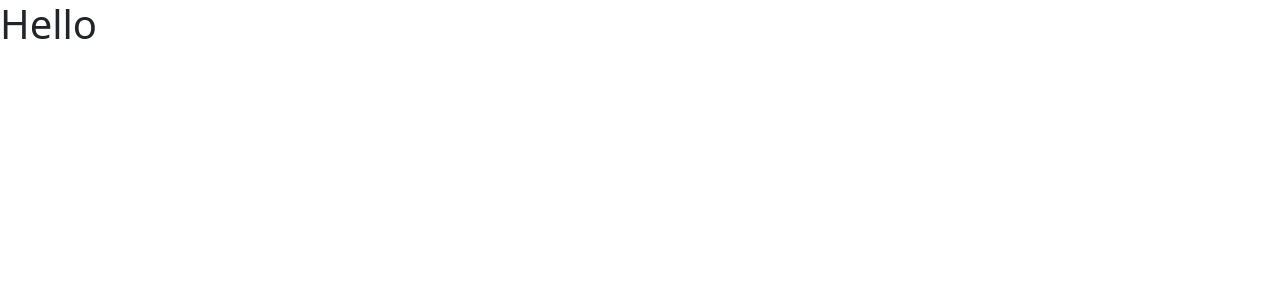
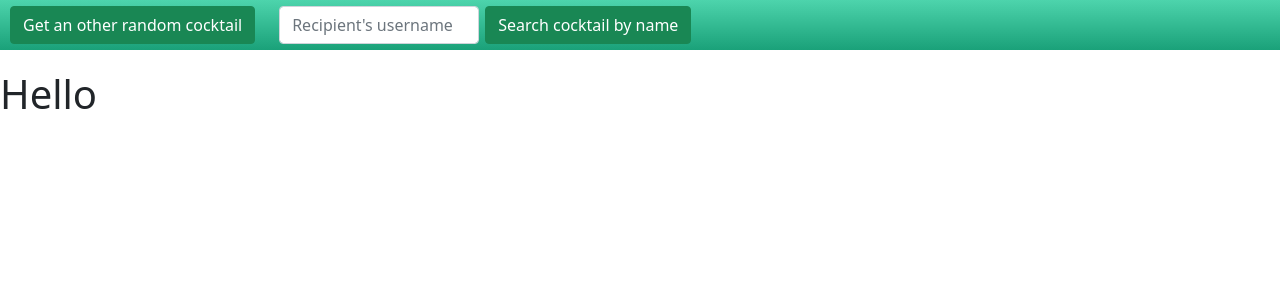
Before and after one commit to Ryle90/digitalThinkersTeszt, a React (Create React App) app in the folder frontend/: page /cocktail in a window 1280 px wide. Shown: the top 300 px of the page. Built offline with nearby package versions, Linux system fonts and the light colour scheme; no server answers.

Commit message:
Main component can query cocktails list and added design to header

```diff
--- a/frontend/src/App.scss
+++ b/frontend/src/App.scss
@@ -1 +1,25 @@
-@import "../node_modules/bootstrap/scss/bootstrap"
+@import "../node_modules/bootstrap/scss/bootstrap";
+
+header {
+    background: linear-gradient($teal-400, $teal-600);
+    height: 50px;
+    position: fixed;
+    top: 0;
+    left: 0;
+    right: 0;
+    padding: 10px;
+    display: flex;
+    align-items: center;
+
+    input {
+        max-width: 200px;
+        margin: {
+            left: 24px;
+            right: 6px;
+        }
+    }
+}
+
+main {
+    margin-top: 70px;
+}
--- a/frontend/src/components/Header.js
+++ b/frontend/src/components/Header.js
@@ -1,10 +1,15 @@
-import { Button } from 'react-bootstrap';
+import { Button, FormControl } from 'react-bootstrap';
 
-export default function Header () {
+export default function Header() {
     return (
         <header>
-            <Button>Get an othor random cocktail</Button>
-            <Button>Search cocktail by name</Button>
+            <Button variant="success">Get an other random cocktail</Button>
+            <FormControl
+                placeholder="Recipient's username"
+                aria-label="Recipient's username"
+                aria-describedby="basic-addon2"
+            />
+            <Button variant="success">Search cocktail by name</Button>
         </header>
     )
 }
--- a/frontend/src/components/Main.js
+++ b/frontend/src/components/Main.js
@@ -1,5 +1,37 @@
-export default function Main () {
+import { useEffect } from 'react';
+import { useLocation } from 'react-router';
+
+import { cocktailEndpoint } from '../utils/endpoint';
+
+import Header from './Header';
+
+export default function Main() {
+
+    const { search } = useLocation()
+
+    useEffect(() => {
+        getCocktailList()
+    }, [])
+
+    async function getCocktailList() {
+
+        const result = await fetch(`${cocktailEndpoint}${search}`, {
+            method: 'GET'
+        })
+
+        if (result.ok) {
+            const response = await result.json();
+            console.dir(response)
+        }
+    }
+
     return (
-        <h1>Hello</h1>
+        <>
+            <Header></Header>
+            <main>
+                <h1>Hello</h1>
+
+            </main>
+        </>
     )
 }
--- /dev/null
+++ b/frontend/src/utils/endpoint.js
@@ -0,0 +1,5 @@
+const backendURL = process.env.REACT_APP_BACKEND_BASE_URL;
+
+const cocktailEndpoint = `${backendURL}/api/cocktail`;
+
+export { cocktailEndpoint }
```
